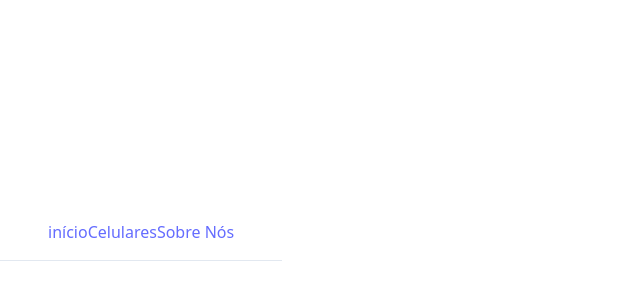
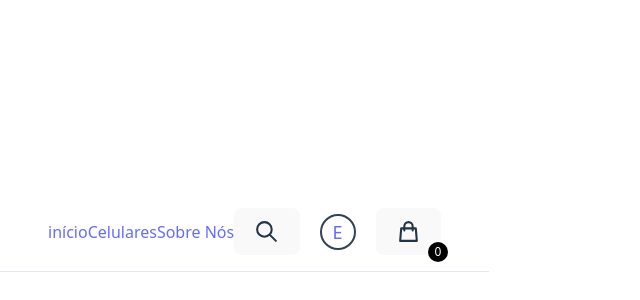
Before and after one commit to abilioepalanga/MobileStore, a React (Vite) app in the folder MobileStore/: page / in a window 1280 px wide. Shown: the part 168-468 px from the top of the page, without its empty margins (0-640 px from the left). Built offline with nearby package versions, Linux system fonts and the light colour scheme.

Commit message:
Put the icons in the navBar

```diff
--- a/MobileStore/package.json
+++ b/MobileStore/package.json
@@ -13,6 +13,7 @@
     "@tailwindcss/vite": "^4.1.18",
     "react": "^19.2.0",
     "react-dom": "^19.2.0",
+    "react-icons": "^5.5.0",
     "react-router-dom": "^7.13.0",
     "tailwindcss": "^4.1.18"
   },
--- a/MobileStore/src/shared/Navbar.tsx
+++ b/MobileStore/src/shared/Navbar.tsx
@@ -1,5 +1,7 @@
-import { NavLink } from "react-router-dom";
+import { Link, NavLink } from "react-router-dom";
 import { navbarlinks } from "../constants/links";
+import { HiOutlineSearch, HiOutlineShoppingBag } from "react-icons/hi";
+import { FaBarsStaggered } from "react-icons/fa6";
 
 export const Navbar = () => {
     return (
@@ -19,6 +21,29 @@ export const Navbar = () => {
                     </NavLink>
                 ))}
             </nav>
+            <div className="flex gap-5 items-center">
+                <button>
+                    <HiOutlineSearch size={25} />
+                </button>
+                <div className="relative">
+                    {/*User Nav */}
+                    <Link
+                        to="/account"
+                        className="border-2 border-slate-700 w-9 h-9 rounded-full grid place-items-center text-lg"
+                    >
+                        E
+                    </Link>
+                </div>
+                <button className="relative">
+                    <span className="absolute -bottom-2 -right-2 w-5 h-5 grid place-items-center bg-black text-white text-xs rounded-full">
+                        0
+                    </span>
+                    <HiOutlineShoppingBag size={25} />
+                </button>
+            </div>
+            <button className="md:hidden">
+                <FaBarsStaggered size={25} />
+            </button>
         </header>
     );
 };
```
Also changed, not shown: 1 other file (tests, documents, lock files or other folders).
